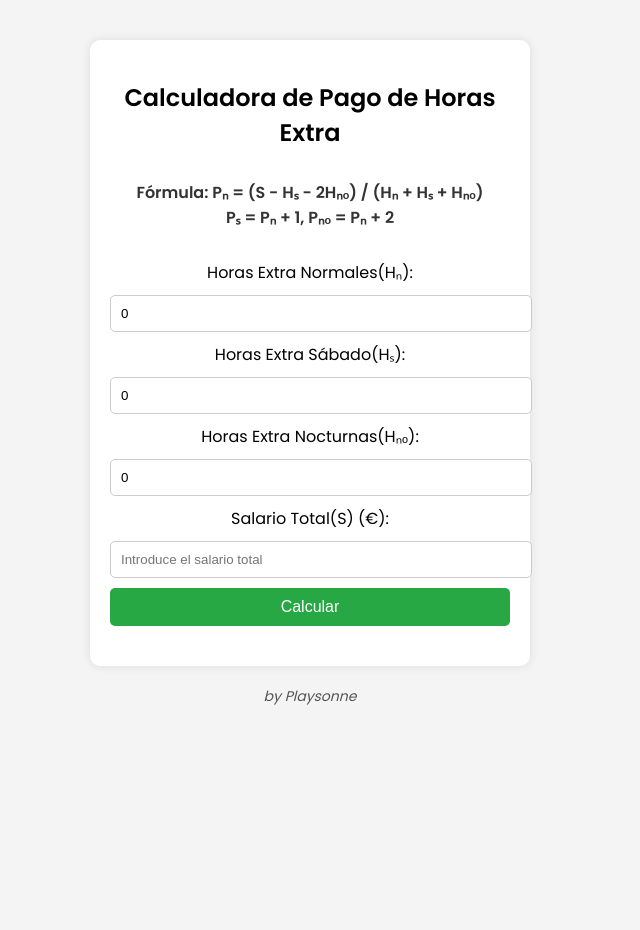
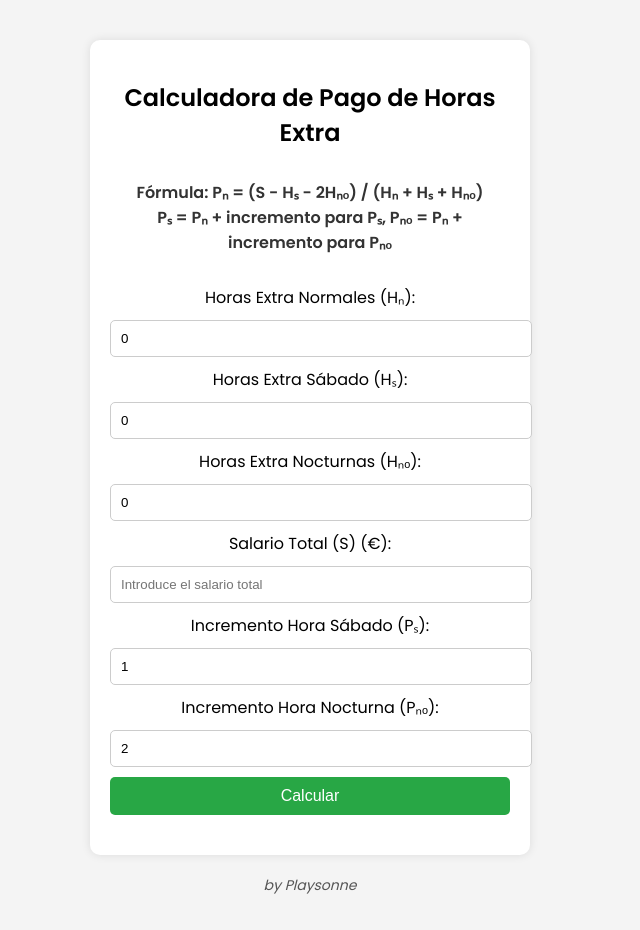
Before and after one commit to Playsonne/Precio-horas-extra, a plain HTML site: page index.html in a window 1280 px wide. Shown: the whole page, without its empty margins (330-970 px from the left). Before the commit the page ends 800 px from the top, so only its background shows below. Drawn offline with Linux system fonts and the light colour scheme.

Commit message:
Update index.html

```diff
--- a/index.html
+++ b/index.html
@@ -68,20 +68,26 @@
         <h2>Calculadora de Pago de Horas Extra</h2>
         <div class="formula">
             Fórmula: Pₙ = (S - Hₛ - 2Hₙₒ) / (Hₙ + Hₛ + Hₙₒ) <br>
-            Pₛ = Pₙ + 1, Pₙₒ = Pₙ + 2
+            Pₛ = Pₙ + incremento para Pₛ, Pₙₒ = Pₙ + incremento para Pₙₒ
         </div>
 
-        <label for="horasNormales">Horas Extra Normales(Hₙ):</label>
+        <label for="horasNormales">Horas Extra Normales (Hₙ):</label>
         <input type="number" id="horasNormales" placeholder="Introduce horas normales" value="0" onfocus="if(this.value=='0') this.value=''" onblur="if(this.value=='') this.value='0'">
 
-        <label for="horasSabado">Horas Extra Sábado(Hₛ):</label>
+        <label for="horasSabado">Horas Extra Sábado (Hₛ):</label>
         <input type="number" id="horasSabado" placeholder="Introduce horas sábado" value="0" onfocus="if(this.value=='0') this.value=''" onblur="if(this.value=='') this.value='0'">
 
-        <label for="horasNocturnas">Horas Extra Nocturnas(Hₙₒ):</label>
+        <label for="horasNocturnas">Horas Extra Nocturnas (Hₙₒ):</label>
         <input type="number" id="horasNocturnas" placeholder="Introduce horas nocturnas" value="0" onfocus="if(this.value=='0') this.value=''" onblur="if(this.value=='') this.value='0'">
 
-        <label for="salarioTotal">Salario Total(S) (€):</label>
+        <label for="salarioTotal">Salario Total (S) (€):</label>
         <input type="number" id="salarioTotal" placeholder="Introduce el salario total">
+
+        <label for="incrementoPs">Incremento Hora Sábado (Pₛ):</label>
+        <input type="number" id="incrementoPs" placeholder="Introduce incremento para Pₛ" value="1">
+
+        <label for="incrementoPno">Incremento Hora Nocturna (Pₙₒ):</label>
+        <input type="number" id="incrementoPno" placeholder="Introduce incremento para Pₙₒ" value="2">
 
         <button onclick="calcularPago()">Calcular</button>
 
```
